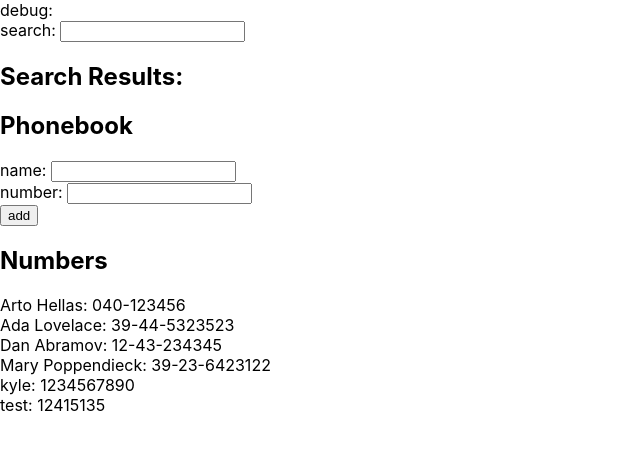
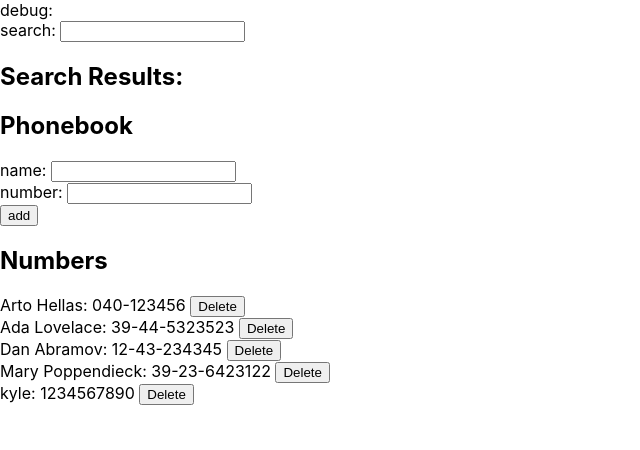
Before and after one commit to kc-dev2/phonebook, a React (Create React App) app: page / in a window 1280 px wide. Shown: the top 450 px of the page, without its empty margins (0-640 px from the left). Built offline with nearby package versions, Linux system fonts and the light colour scheme; data requests are answered from the project's data file.

Commit message:
exercise 2.17

```diff
--- a/db.json
+++ b/db.json
@@ -24,11 +24,6 @@
       "name": "kyle",
       "number": "1234567890",
       "id": 5
-    },
-    {
-      "name": "test",
-      "number": "12415135",
-      "id": 6
     }
   ]
 }
--- a/src/App.js
+++ b/src/App.js
@@ -1,6 +1,7 @@
 import React, { useState, useEffect} from 'react'
 import Filter from './components/Filter.js'
-import axios from 'axios'
+import Person from './components/Person.js'
+// import axios from 'axios'
 import personService from './services/persons'
 
 const App = () => {
@@ -33,6 +34,16 @@
           }
         )
     }
+  }
+
+  const deleteFromList = id => {
+    personService.erase(id)
+    .then(returnedPerson => {
+      setPersons(persons.filter(person => person.id !== id))   //this code handles front end!!
+    })
+    .catch(
+      console.log('already deleted this person')
+    )
   }
 
   const handleNameChange = (event) => {
@@ -68,7 +79,10 @@
         </div>
       </form>
       <h2>Numbers</h2>
-      {persons.filter(person => person.name.toLowerCase().includes(searchName.toLowerCase())).map(person => <div key={person.name}>{person.name}: {person.number}</div>)}
+      {persons
+        .filter(person => person.name.toLowerCase()
+          .includes(searchName.toLowerCase()))
+        .map(person => <Person key={person.name} name={person.name} number={person.number} deletePerson={()=>deleteFromList(person.id)} />)}
     </div>
   )
 }
--- /dev/null
+++ b/src/components/Person.js
@@ -0,0 +1,11 @@
+import React from 'react'
+
+const Person = ({name, number, deletePerson}) => {
+    return (
+        <div>
+            {name}: {number} <button onClick={deletePerson}>Delete</button>
+        </div>
+    )
+}
+
+export default Person
--- a/src/services/persons.js
+++ b/src/services/persons.js
@@ -12,4 +12,9 @@
     return request.then(response => response.data)
 }
 
-export default {create, getAll}
+const erase = id => {
+    const request = axios.delete(`${baseUrl}/${id}`)
+    return request.then(response => response.data)
+}
+
+export default {create, getAll, erase}
```
